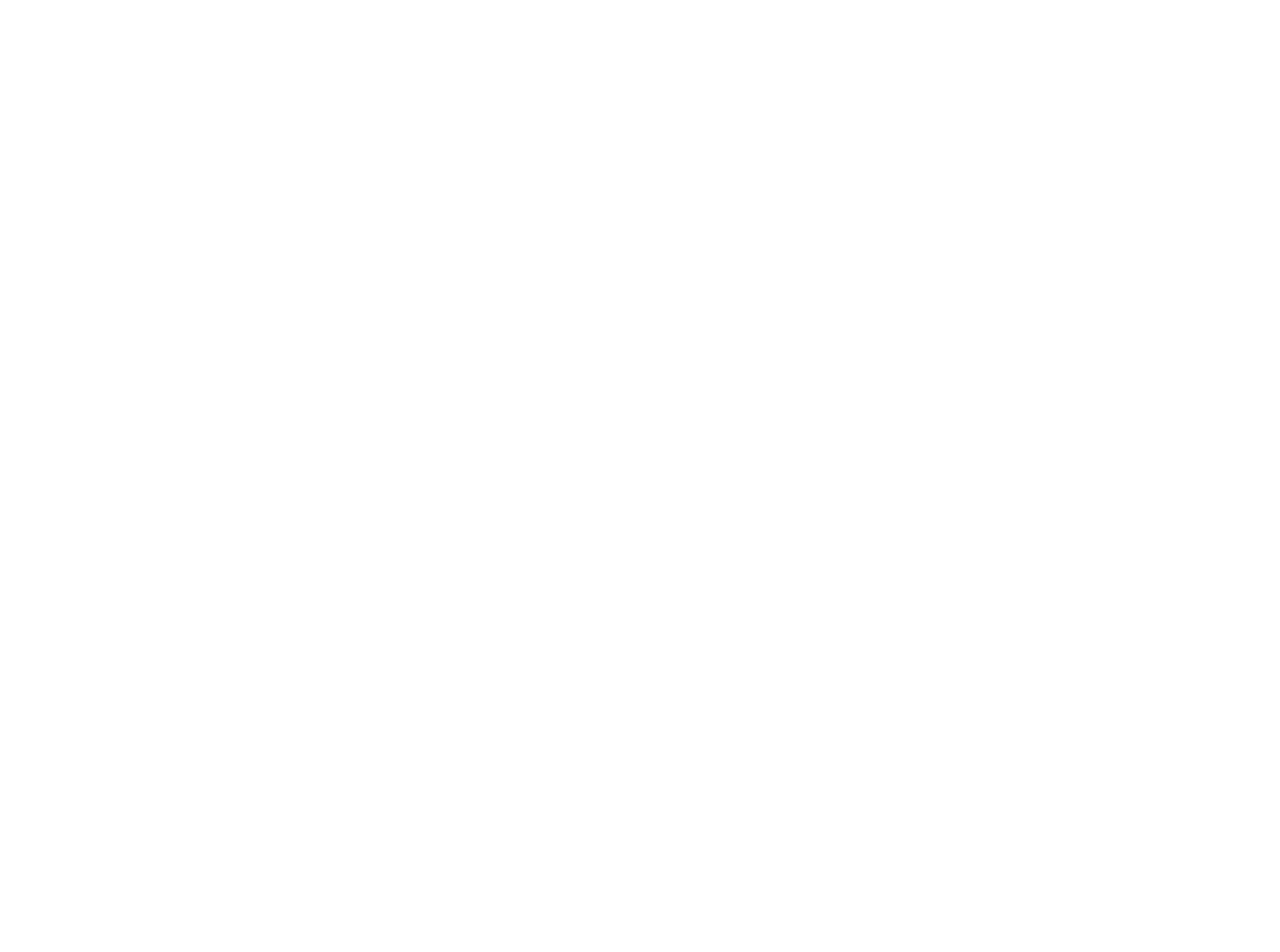
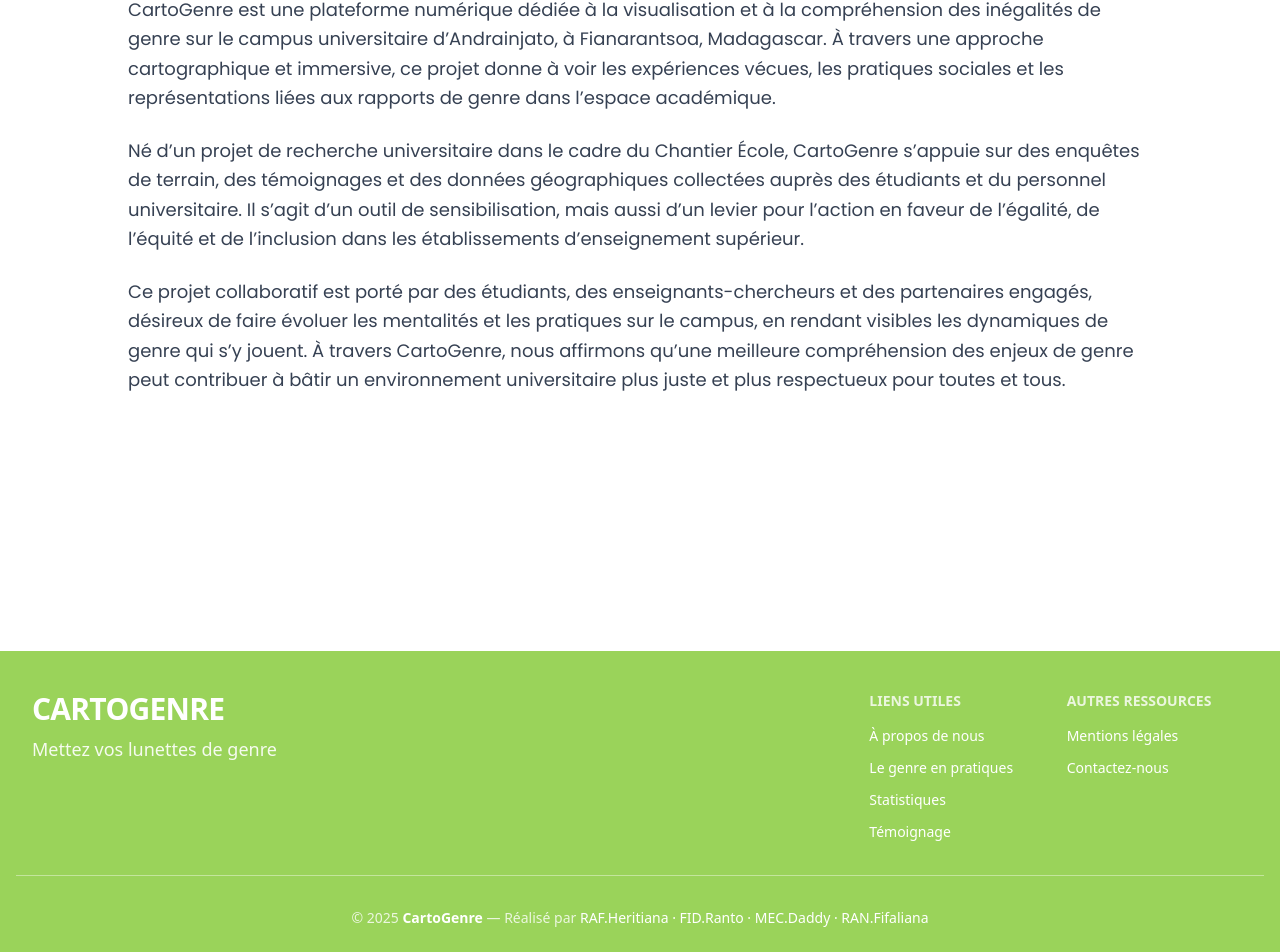
Before and after one commit to heritianarafidimanantsoa/CARTOGENRE, a Vue app: page /About in a window 1280 px wide. Before the commit this address had no page. Shown: the part 214-1166 px from the top of the page. Before the commit the page ends 800 px from the top, so only its background shows below. Built offline with nearby package versions, Linux system fonts and the light colour scheme.

Commit message:
Update footer and ajout About

```diff
--- a/src/components/footer.vue
+++ b/src/components/footer.vue
@@ -95,11 +95,13 @@
             <div class="text-center">
                 <p class="text-sm text-white/80">
                     &copy; 2025
-                    <span
-                        class="font-semibold text-white hover:text-white/90 transition"
+                    <RouterLink
+                    to="/homePage"
+                    class="font-semibold text-white hover:text-white/90 transition"
                     >
-                        CartoGenre
-                    </span>
+                    CartoGenre
+                    </RouterLink>
+
                     — Réalisé par
                     <span class="font-medium text-white hover:text-white/90 transition">
                     <a href="https://www.linkedin.com/in/heritiana-rafidimanantsoa/" target="_blank" class="hover:underline">RAF.Heritiana</a> ·
--- a/src/routes.js
+++ b/src/routes.js
@@ -3,6 +3,7 @@
 import chantierPage from "@/view/chantierPage.vue";
 import homePage from "@/view/homePage.vue";
 import introPage from "@/view/introPage.vue";
+import about from "@/view/about.vue";
 
 export const routes = [
     {
@@ -13,6 +14,11 @@
     {
         path: "/home",
         component: homePage,
+        meta: { showNavbar: true }, // Afficher la navbar sur cette page
+    },
+    {
+        path: "/About",
+        component: about,
         meta: { showNavbar: true }, // Afficher la navbar sur cette page
     },
     {
--- /dev/null
+++ b/src/view/about.vue
@@ -0,0 +1,38 @@
+<script setup>
+import Footer from "@/components/footer.vue";
+
+</script>
+
+<template>
+  <!-- NAVBAR -->
+  <Navbar />
+
+  <!-- SECTION A PROPOS -->
+  <section class="min-h-screen bg-white py-16 px-6 md:px-16">
+    <div class="max-w-5xl mx-auto">
+      <h1 class="text-4xl md:text-5xl font-bold text-gray-800 text-center mb-8">
+        À propos de CartoGenre
+      </h1>
+      <p class="text-gray-700 text-lg leading-relaxed mb-6">
+        CartoGenre est une plateforme numérique dédiée à la visualisation et à la compréhension des inégalités de genre sur le campus universitaire d’Andrainjato, à Fianarantsoa, Madagascar. À travers une approche cartographique et immersive, ce projet donne à voir les expériences vécues, les pratiques sociales et les représentations liées aux rapports de genre dans l’espace académique.
+      </p>
+
+      <p class="text-gray-700 text-lg leading-relaxed mb-6">
+        Né d’un projet de recherche universitaire dans le cadre du Chantier École, CartoGenre s’appuie sur des enquêtes de terrain, des témoignages et des données géographiques collectées auprès des étudiants et du personnel universitaire. Il s’agit d’un outil de sensibilisation, mais aussi d’un levier pour l’action en faveur de l’égalité, de l’équité et de l’inclusion dans les établissements d’enseignement supérieur.
+      </p>
+
+      <p class="text-gray-700 text-lg leading-relaxed">
+        Ce projet collaboratif est porté par des étudiants, des enseignants-chercheurs et des partenaires engagés, désireux de faire évoluer les mentalités et les pratiques sur le campus, en rendant visibles les dynamiques de genre qui s’y jouent. À travers CartoGenre, nous affirmons qu’une meilleure compréhension des enjeux de genre peut contribuer à bâtir un environnement universitaire plus juste et plus respectueux pour toutes et tous.
+      </p>
+    </div>
+  </section>
+
+  <!-- FOOTER -->
+  <Footer />
+</template>
+
+<style scoped>
+section {
+  font-family: 'Poppins', sans-serif;
+}
+</style>
```
